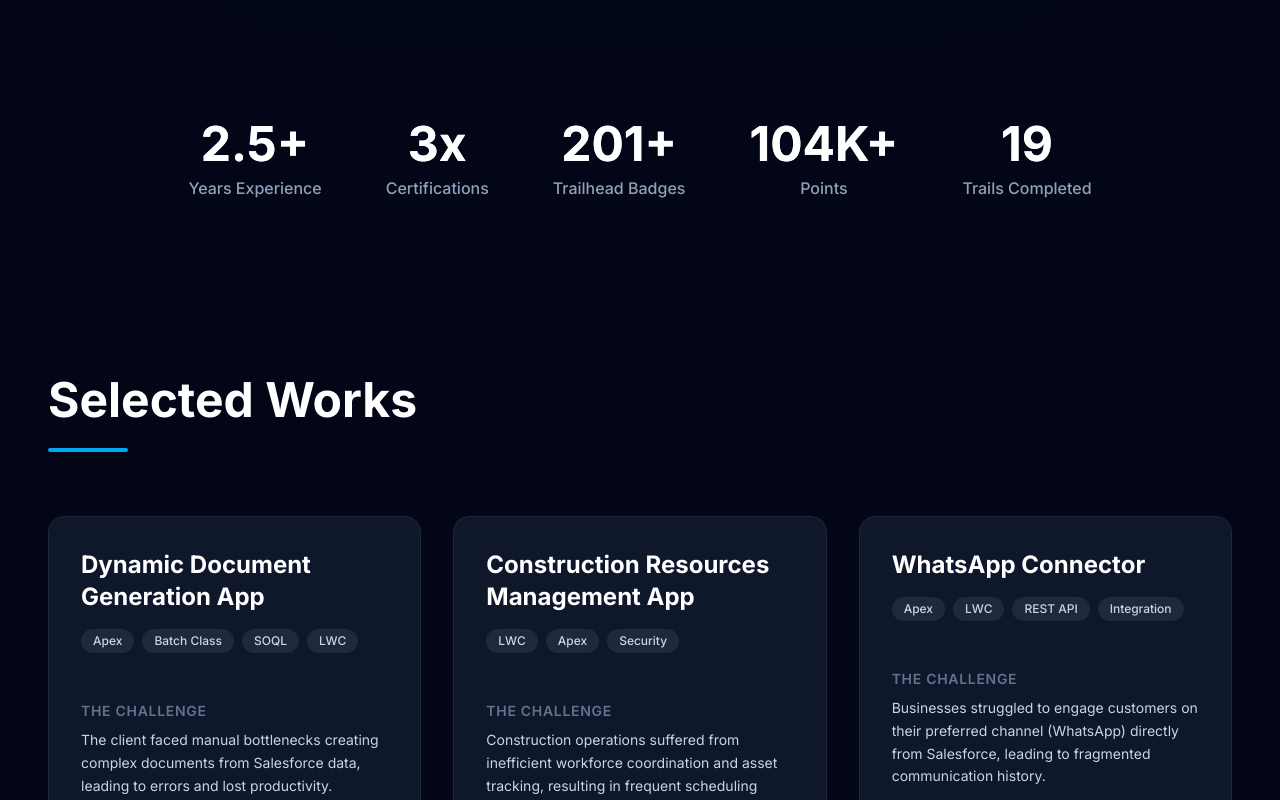
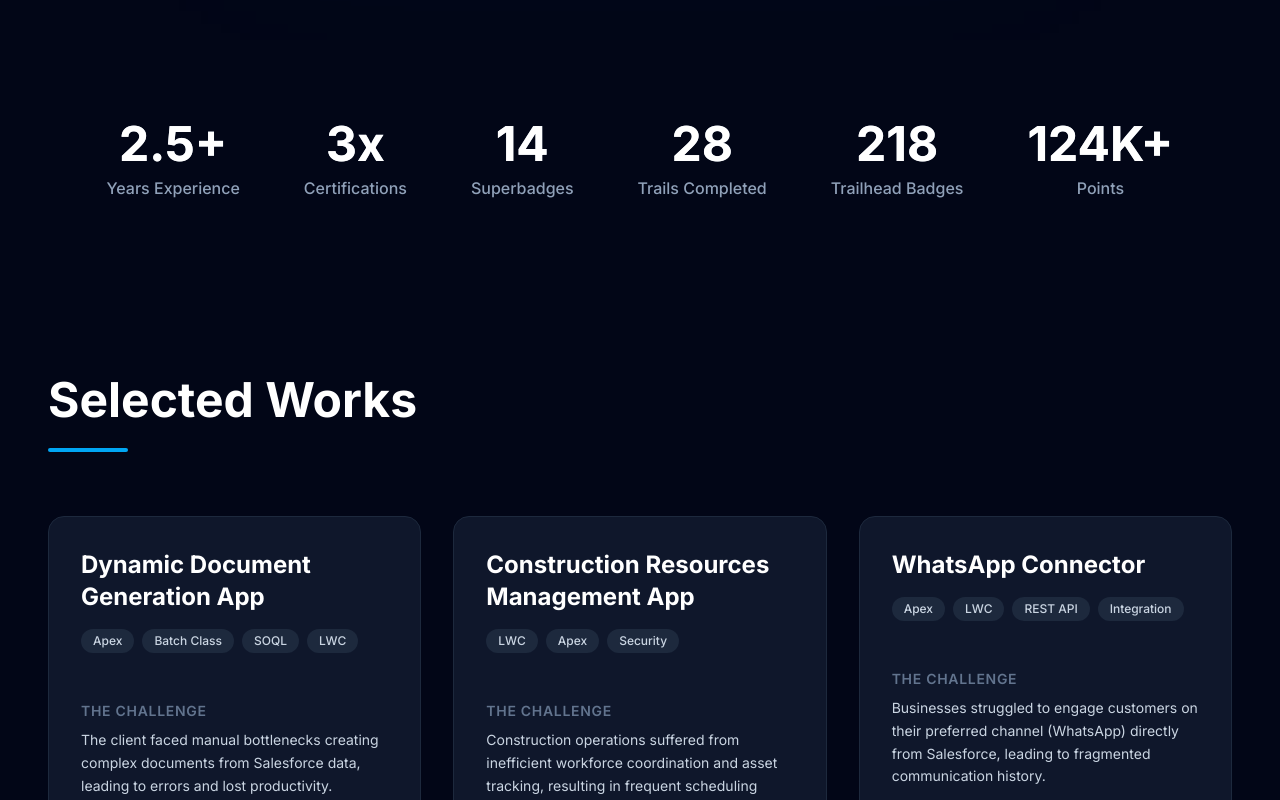
Before and after one commit to KEVINSUVAGIYA/Portfolio, a Next.js app: page /Portfolio/ in a window 1280 px wide. Shown: the part 1240-2040 px from the top of the page. Built offline with nearby package versions, Linux system fonts and the light colour scheme.

Commit message:
Stats updates and experience animation updated

```diff
--- a/src/components/Experience.tsx
+++ b/src/components/Experience.tsx
@@ -10,7 +10,7 @@ const experience = [
         company: "MV Clouds",
         period: "Feb 2024 - Present",
         description: "Currently working as a Salesforce Developer, delivering scalable and customized solutions to enhance business processes and user experience.",
-        skills: ["Lightning Web Components", "Apex Programming"]
+        skills: ["Lightning Web Components", "Apex Programming", "Integrations", "Flows", "Client Communication", "Version Control", "Problem Solving", "Team Collaboration", "Deployment", "Documentation"]
     },
     {
         id: 2,
@@ -18,7 +18,7 @@ const experience = [
         company: "MV Clouds",
         period: "Aug 2023 - Jan 2024",
         description: "As a Salesforce Trainee, I built strong foundational knowledge of the Salesforce ecosystem and gained hands-on experience with its core features and customization.",
-        skills: ["Lightning Web Components", "Flows"]
+        skills: ["Lightning Web Components", "Apex Programming", "Flows", "Integrations", "Version Control", "Problem Solving"]
     },
     {
         id: 3,
@@ -26,7 +26,7 @@ const experience = [
         company: "E-cell ignite",
         period: "Jul 2022 - Mar 2023",
         description: "Basically, E-cell is nothing but an entrepreneurship cell in which we help the startups to grow and also try to help them getting funds/ investments.",
-        skills: ["Marketing Strategy", "CSS"]
+        skills: ["Marketing Strategy", "Graphic Designing", "Content Creation", "Team Collaboration"]
     },
 ];
 
@@ -50,14 +50,14 @@ export const Experience = () => {
                 {experience.map((item, index) => (
                     <motion.div
                         key={item.id}
-                        initial={{ opacity: 0, x: -20 }}
-                        whileInView={{ opacity: 1, x: 0 }}
+                        initial={{ opacity: 0, y: 20 }}
+                        whileInView={{ opacity: 1, y: 0 }}
                         viewport={{ once: true }}
                         transition={{ duration: 0.5, delay: index * 0.2 }}
                         className="relative pl-8 md:pl-12"
                     >
                         {/* Timeline Dot */}
-                        <div className="absolute -left-[5px] top-2 h-3 w-3 rounded-full bg-sky-500 ring-4 ring-slate-900" />
+                        <div className="absolute -left-[6.5px] top-2 h-3 w-3 rounded-full bg-sky-500 ring-4 ring-slate-900" />
 
                         <div className="flex flex-col md:flex-row gap-4 md:gap-6 items-start">
                             <div className="bg-slate-900/50 p-6 rounded-2xl border border-slate-800 hover:border-sky-500/30 transition-colors w-full">
--- a/src/components/Stats.tsx
+++ b/src/components/Stats.tsx
@@ -6,9 +6,10 @@ import { useRef } from "react";
 const stats = [
     { label: "Years Experience", value: "2.5+" },
     { label: "Certifications", value: "3x" },
-    { label: "Trailhead Badges", value: "201+" },
-    { label: "Points", value: "104K+" },
-    { label: "Trails Completed", value: "19" },
+    { label: "Superbadges", value: "14" },
+    { label: "Trails Completed", value: "28" },
+    { label: "Trailhead Badges", value: "218" },
+    { label: "Points", value: "124K+" },
 ];
 
 export const Stats = () => {
```
